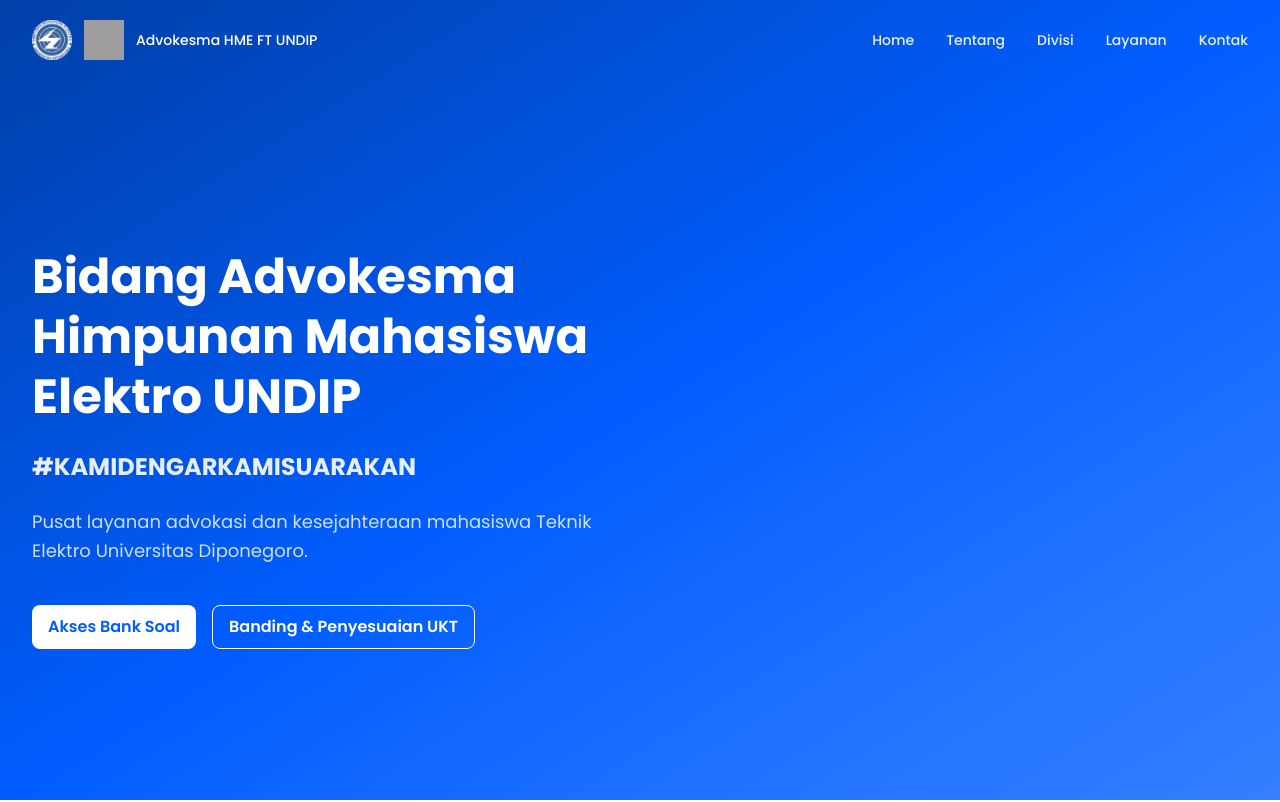
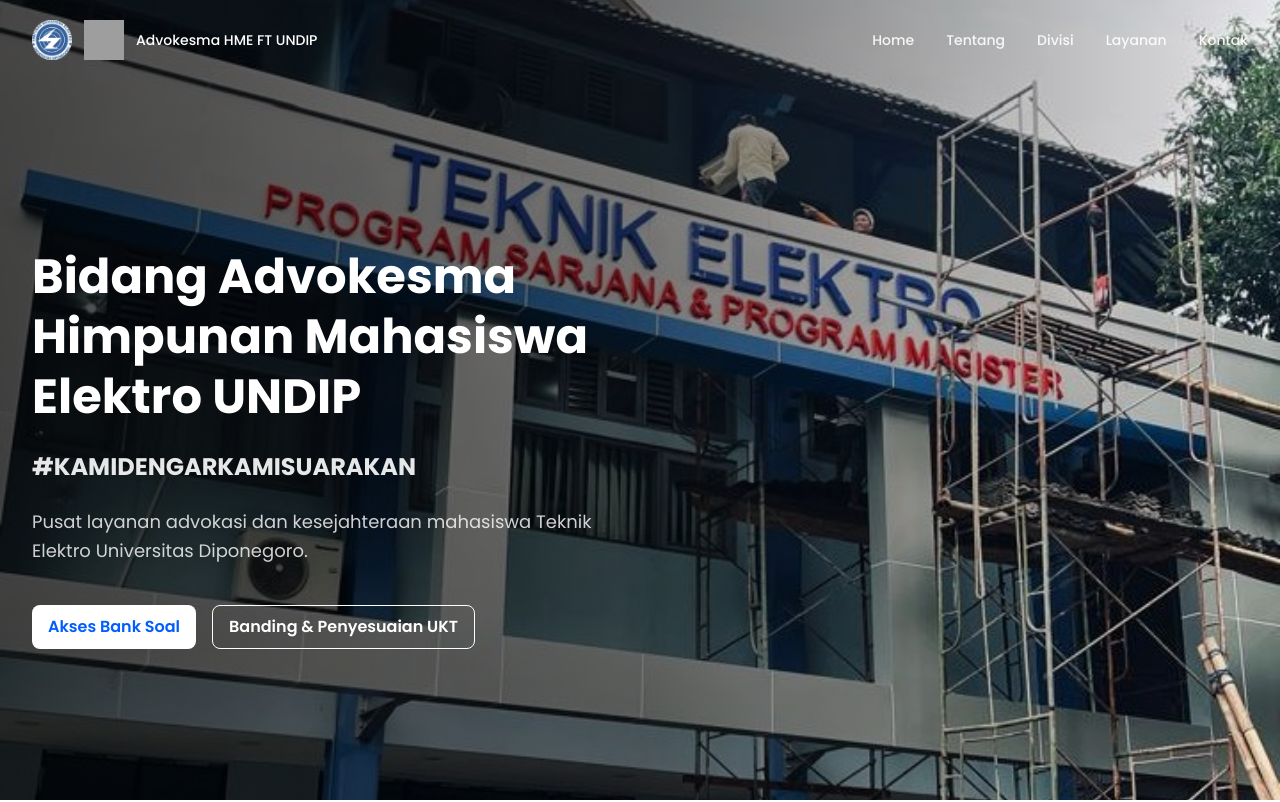
Before and after one commit to atharii/v0-advokesma-website-design, a Next.js app: page / in a window 1280 px wide. Shown: the top 802 px of the page. Built offline with nearby package versions, Linux system fonts and the light colour scheme; grey boxes are pictures that could not be loaded.

Commit message:
style: update hero background with Teknik Elektro image
Use building image with dark overlay for better text contrast.

Co-authored-by: atharii <88034432+atharii@users.noreply.github.com>

```diff
--- a/components/hero-section.tsx
+++ b/components/hero-section.tsx
@@ -24,9 +24,19 @@ export function HeroSection() {
 
   return (
     <section id="home" className="relative min-h-screen flex items-center pt-20 sm:pt-24 overflow-hidden">
-      {/* Background Gradient */}
-      <div className="absolute inset-0 bg-gradient-to-br from-elektro-dark via-elektro-primary to-elektro-light" />
-      <div className="absolute inset-0 bg-[radial-gradient(ellipse_at_top_right,_var(--tw-gradient-stops))] from-elektro-light/20 via-transparent to-transparent" />
+      {/* Background Image */}
+      <div className="absolute inset-0">
+        <Image
+          src="/images/building-elektro.jpg"
+          alt="Teknik Elektro Building"
+          fill
+          className="object-cover object-right"
+          priority
+        />
+      </div>
+
+      {/* Overlay for text readability */}
+      <div className="absolute inset-0 bg-gradient-to-r from-black/70 via-black/50 to-transparent" />
 
       <div ref={ref} className="relative z-10 max-w-7xl mx-auto px-4 sm:px-6 lg:px-8 py-6 sm:py-12 lg:py-20 text-xs">
         <div className="grid lg:grid-cols-2 gap-6 sm:gap-8 lg:gap-12 items-center tracking-normal">
```
Also changed, not shown: public/images/building-elektro.jpg (added).
